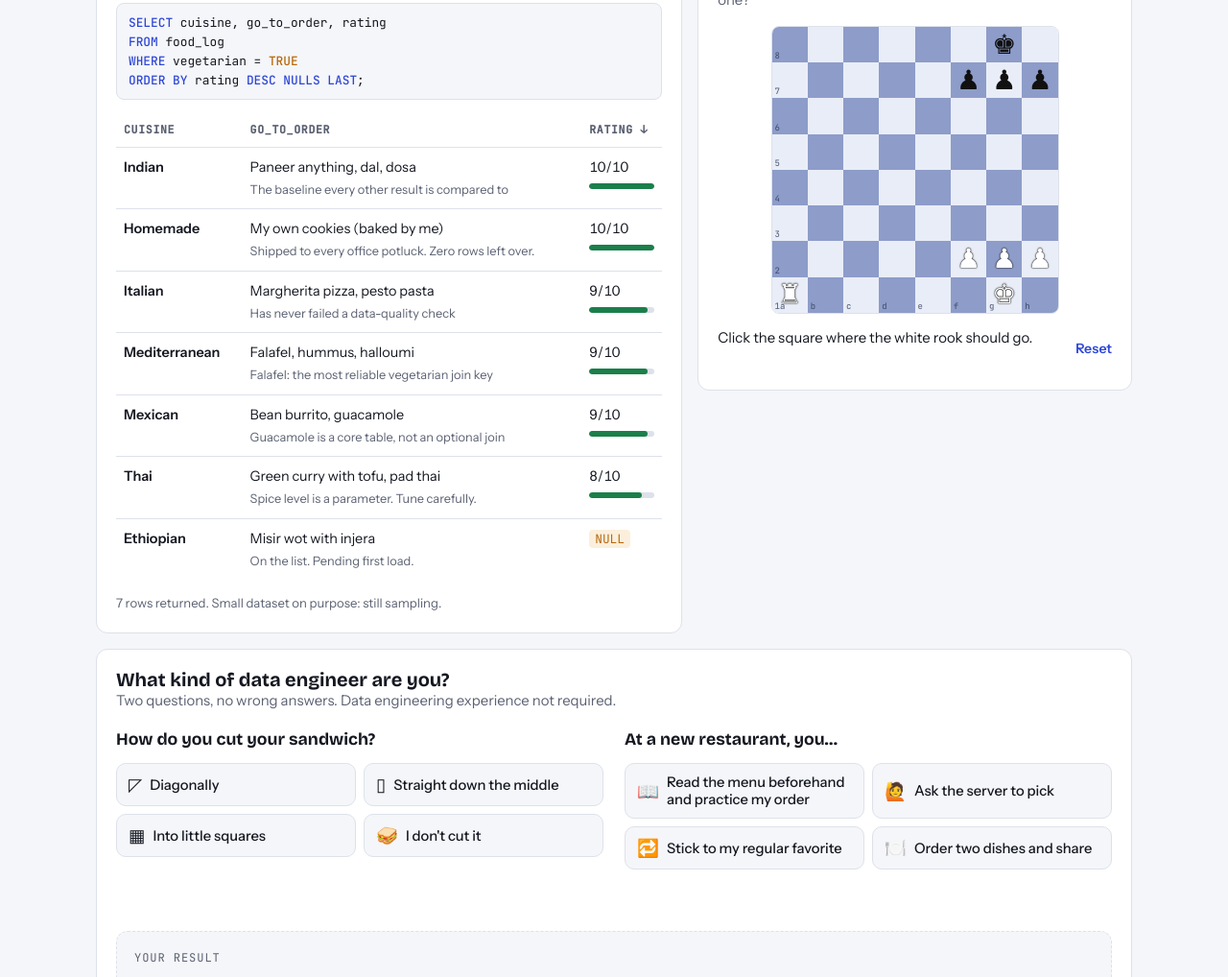
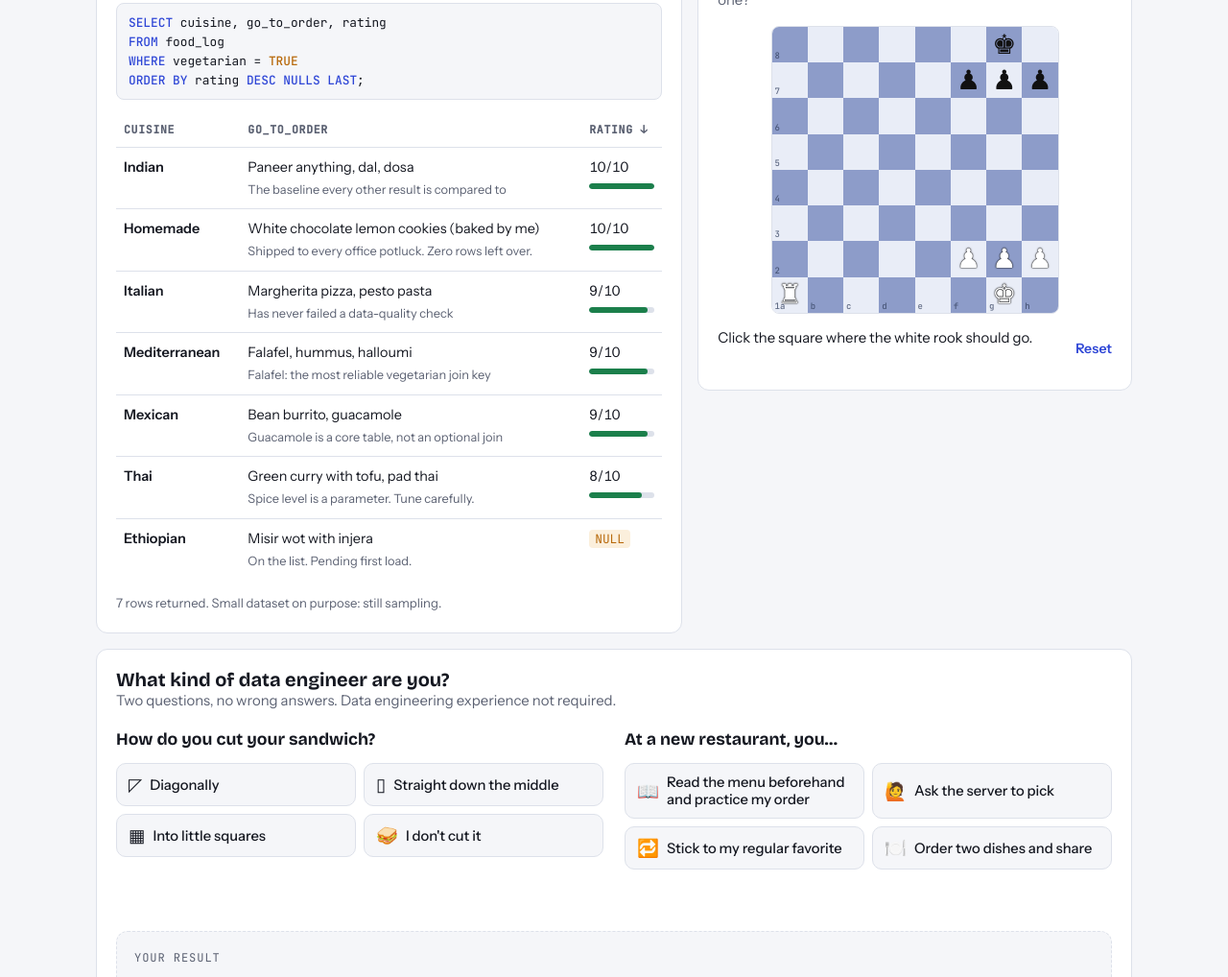
Before and after one commit to devanshi4/devanshi4.github.io, a plain HTML site: page index.html in a window 1280 px wide. Shown: the part 6859-7877 px from the top of the page at 96% size. Drawn offline with nearby package versions, Linux system fonts and the light colour scheme.

Commit message:
Name the signature cookie in the food log

```diff
--- a/index.html
+++ b/index.html
@@ -747,7 +747,7 @@ const FOOD=[
   {cuisine:"Mediterranean", order:"Falafel, hummus, halloumi", rating:9, note:"Falafel: the most reliable vegetarian join key"},
   {cuisine:"Thai", order:"Green curry with tofu, pad thai", rating:8, note:"Spice level is a parameter. Tune carefully."},
   {cuisine:"Mexican", order:"Bean burrito, guacamole", rating:9, note:"Guacamole is a core table, not an optional join"},
-  {cuisine:"Homemade", order:"My own cookies (baked by me)", rating:10, note:"Shipped to every office potluck. Zero rows left over."},
+  {cuisine:"Homemade", order:"White chocolate lemon cookies (baked by me)", rating:10, note:"Shipped to every office potluck. Zero rows left over."},
   {cuisine:"Ethiopian", order:"Misir wot with injera", rating:null, note:"On the list. Pending first load."}
 ];
 let foodSort={k:"rating",dir:"desc"};
```
